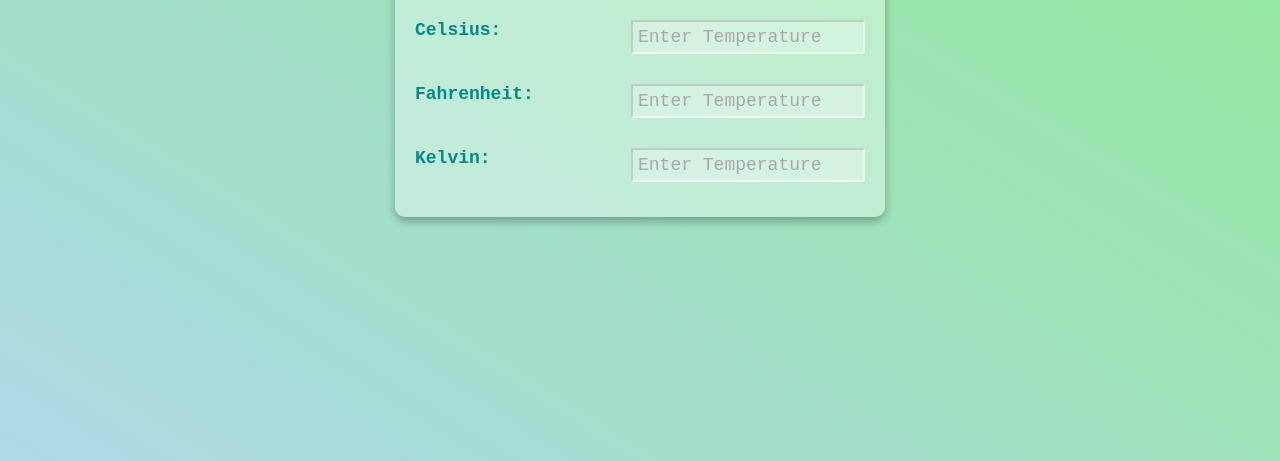
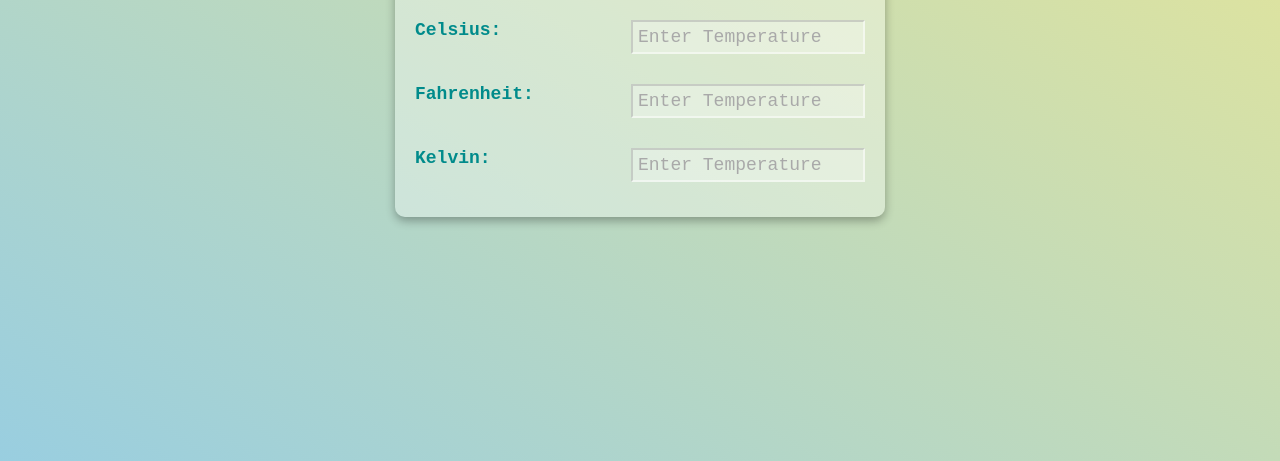
Before and after one commit to ravi-rai-workbench/experiment, a plain HTML site: page index.html in a window 1280 px wide. Shown: the part 339-800 px from the top of the page. Drawn offline with Linux system fonts and the light colour scheme.

Commit message:
change background color

```diff
--- a/style.css
+++ b/style.css
@@ -1,6 +1,6 @@
 body {
   margin: 0;
-  background: linear-gradient(to left bottom, lightgreen, lightblue);
+  background: linear-gradient(to left bottom, rgb(238, 232, 144), rgb(153, 206, 224));
   min-height: 100vh;
   display: flex;
   justify-content: center;
```
